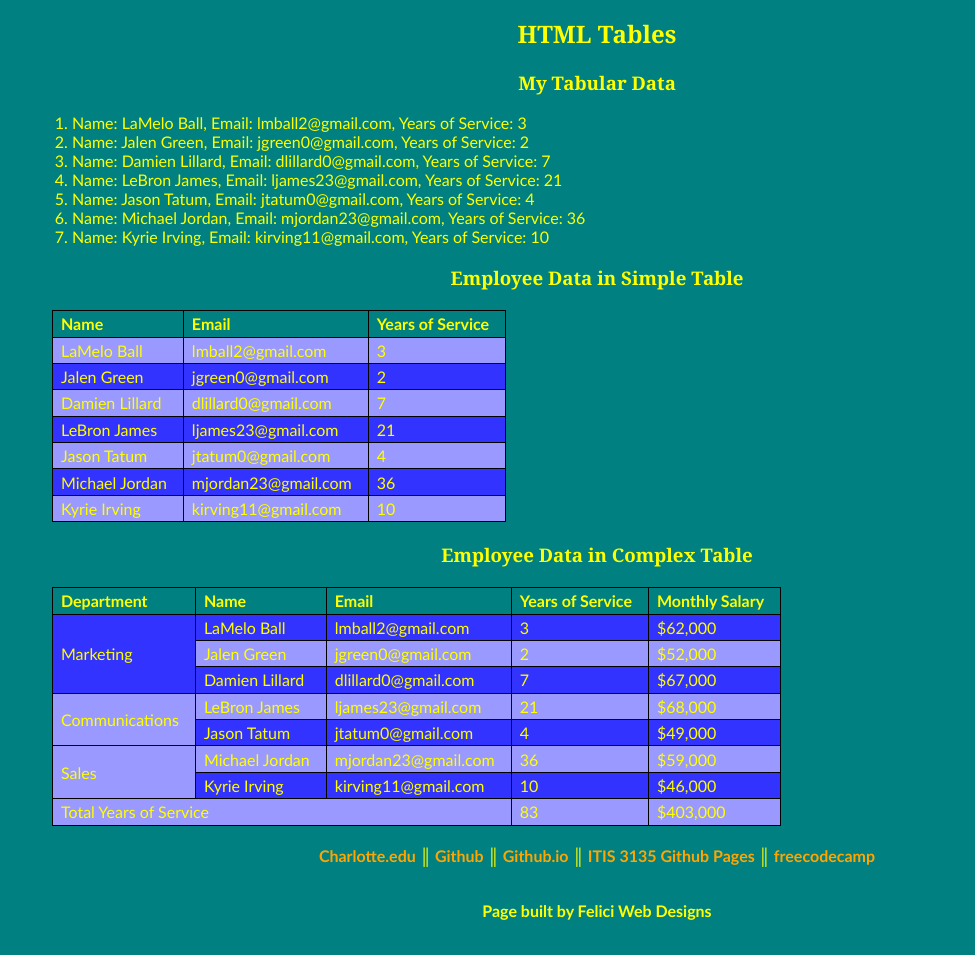
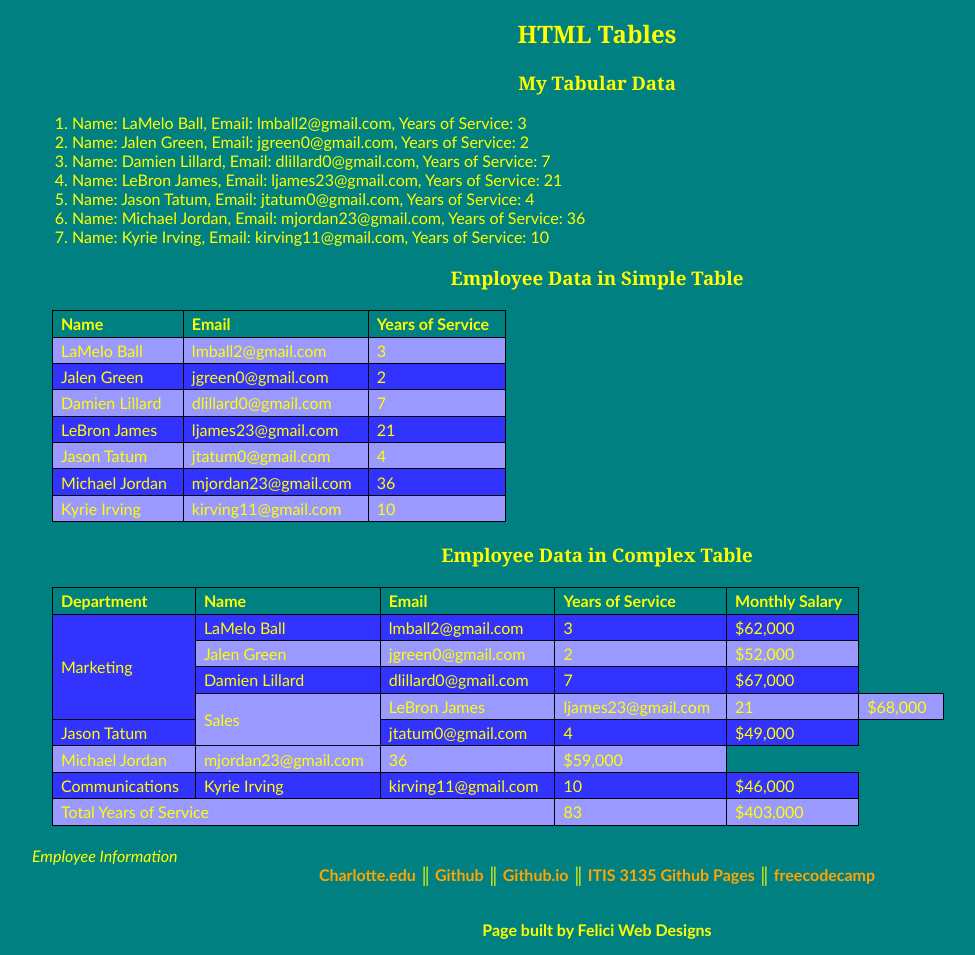
Before and after one commit to cfelici2/cfelici2.github.io, a plain HTML site: page itis3135/tables.html in a window 1280 px wide. Shown: the part 108-1063 px from the top of the page, without its empty margins (43-1018 px from the left). Drawn offline with Linux system fonts and the light colour scheme.

Commit message:
Activity 2 initial commit 2

```diff
--- a/itis3135/styles/default.css
+++ b/itis3135/styles/default.css
@@ -62,7 +62,7 @@ table
 	margin: 20px;
 }
 
-thead
+thead tr
 {
 	background-color: blue;
 }
--- a/itis3135/tables.html
+++ b/itis3135/tables.html
@@ -71,6 +71,7 @@
             </table>
             <h3>Employee Data in Complex Table</h3>
                 <table>
+                <figure>
                     <thread>
                         <tr>
                             <th>Department</th>
@@ -82,7 +83,7 @@
                     </thread>
                     <tbody>
                         <tr>
-                        <td rowspan="3">Marketing</td>
+                            <td rowspan="4">Marketing</td>
                             <td>LaMelo Ball</td>
                             <td>lmball2@gmail.com</td>
                             <td>3</td>
@@ -101,7 +102,7 @@
                             <td>$67,000</td>
                         </tr>
                         <tr>
-                        <td rowspan="2">Communications</td>
+                            <td rowspan="2">Sales</td>
                             <td>LeBron James</td>
                             <td>ljames23@gmail.com</td>
                             <td>21</td>
@@ -114,13 +115,13 @@
                             <td>$49,000</td>
                         </tr>
                         <tr>
-                        <td rowspan="2">Sales</td>
                             <td>Michael Jordan</td>
                             <td>mjordan23@gmail.com</td>
                             <td>36</td>
                             <td>$59,000</td>
                         </tr>
                         <tr>
+                            <td>Communications</td>
                             <td>Kyrie Irving</td>
                             <td>kirving11@gmail.com</td>
                             <td>10</td>
@@ -133,6 +134,8 @@
                         </tr>
                     </tbody>
                 </table>
+                <figcaption>Employee Information</figcaption>
+            </figure>
         </main>
         <footer>
             <nav>
```
Lines whose indentation alone changed are shown as unchanged.
